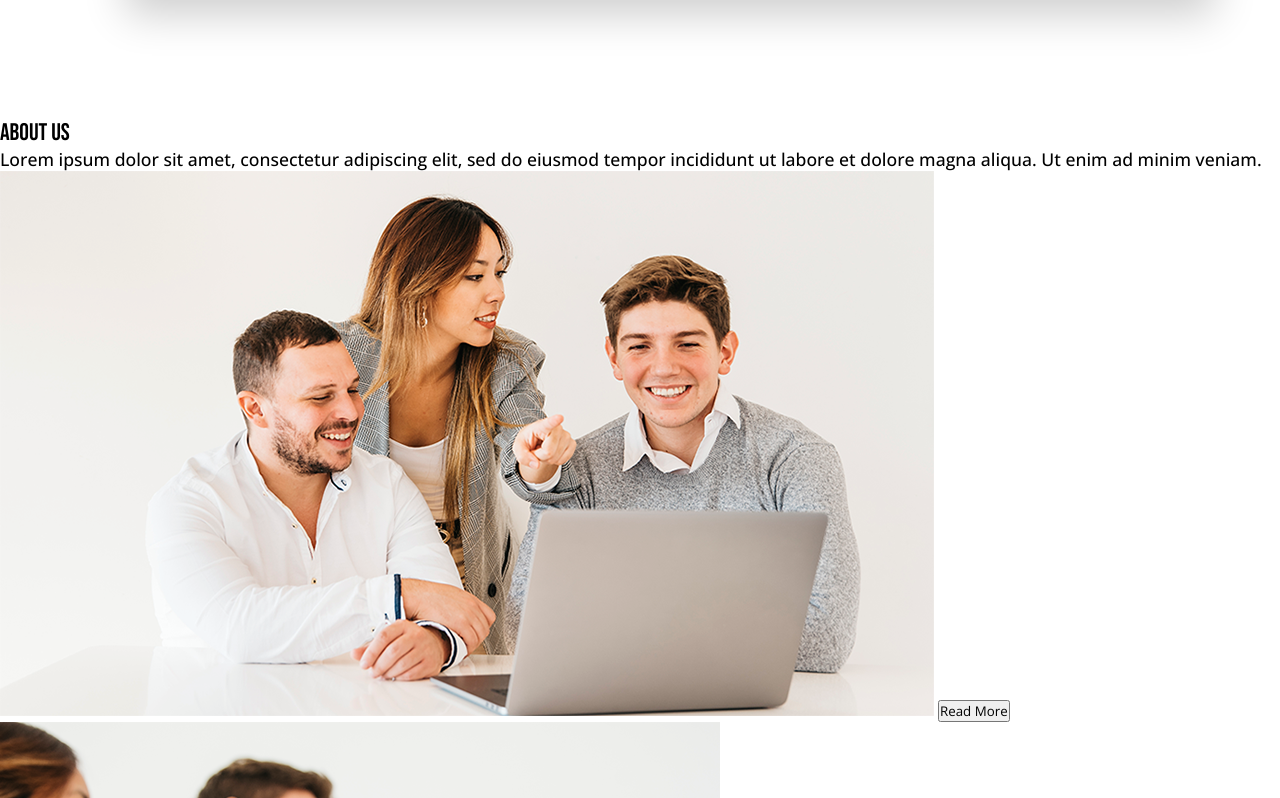
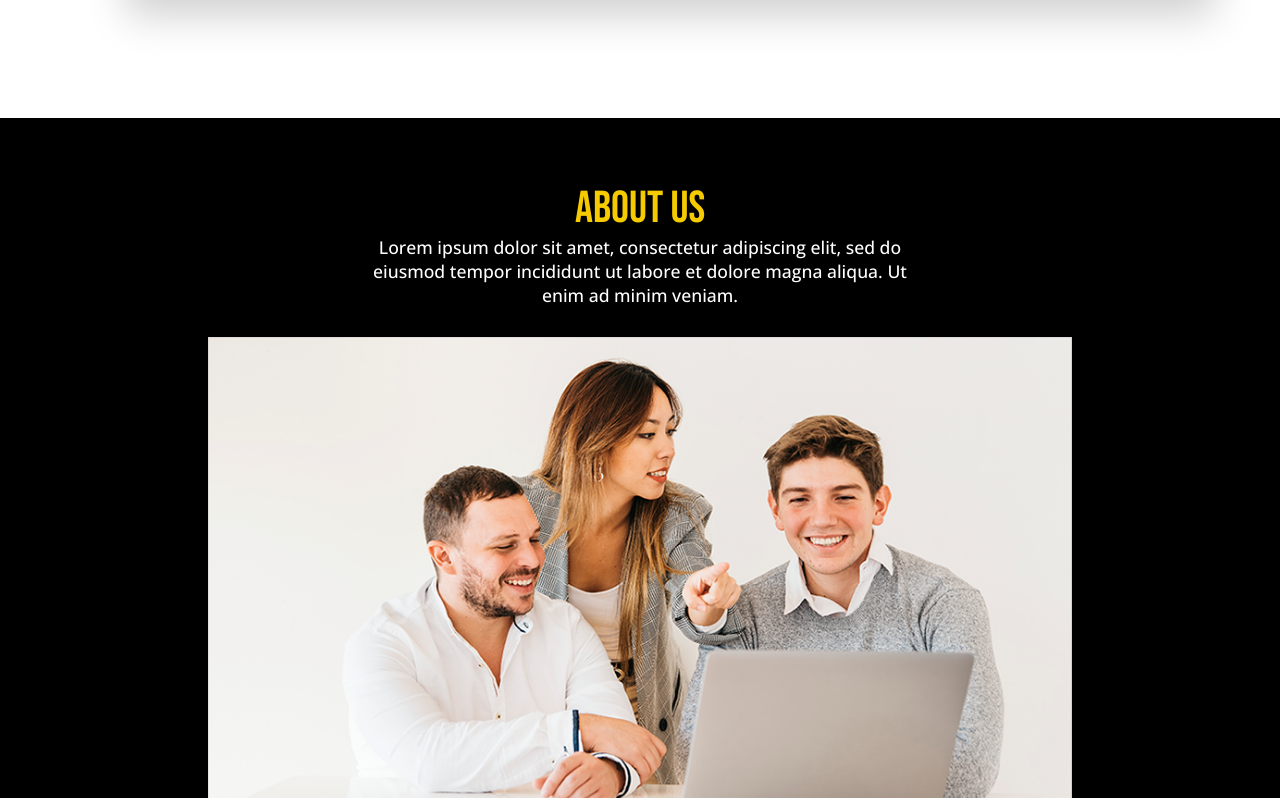
Before and after one commit to EilynFlorez/ProyectoHappiness, a plain HTML site: page index.html in a window 1280 px wide. Shown: the part 3362-4160 px from the top of the page. Drawn offline with nearby package versions, Linux system fonts and the light colour scheme.

Commit message:
Estilos CSS sección 5

```diff
--- a/index.html
+++ b/index.html
@@ -93,7 +93,7 @@
             <h2>About Us</h2>
             <p>Lorem ipsum dolor sit amet, consectetur adipiscing elit, sed do eiusmod tempor incididunt ut labore et dolore magna aliqua. Ut enim ad minim veniam.</p>
             <img src="./assets/images/img04.png" alt="Imagen 4">
-            <a href="#"><button>Read More</button></a>
+            <a href="#"><button class="boton-1">Read More</button></a>
         </section>
 
         <section class="seccion-6">
--- a/style/style.css
+++ b/style/style.css
@@ -16,6 +16,10 @@ h1, h2 {
 
 p, a, button {
     font-family: "open sans";
+}
+
+button {
+    cursor: pointer;
 }
 
 p {
@@ -211,3 +215,31 @@ nav {
     font-size: 5.5rem;
     color: rgb(245, 203, 0);
 }
+
+/* Estilos seccion 5 */
+.seccion-5 {
+    display: flex;
+    flex-direction: column;
+    align-items: center;
+    text-align: center;
+    padding: 5%;
+    width: 100%;
+    min-height: 130vh;
+    background-color: rgb(0, 0, 0);
+}
+
+.seccion-5 h2 {
+    font-size: 2.8rem;
+    color: rgb(245, 203, 0);
+}
+
+.seccion-5 p {
+    width: 48.5%;
+    color: rgb(255, 255, 255);
+    margin-bottom: 30px;
+}
+
+.seccion-5 img {
+    margin-bottom: 40px;
+    width: 75%;
+}
```
